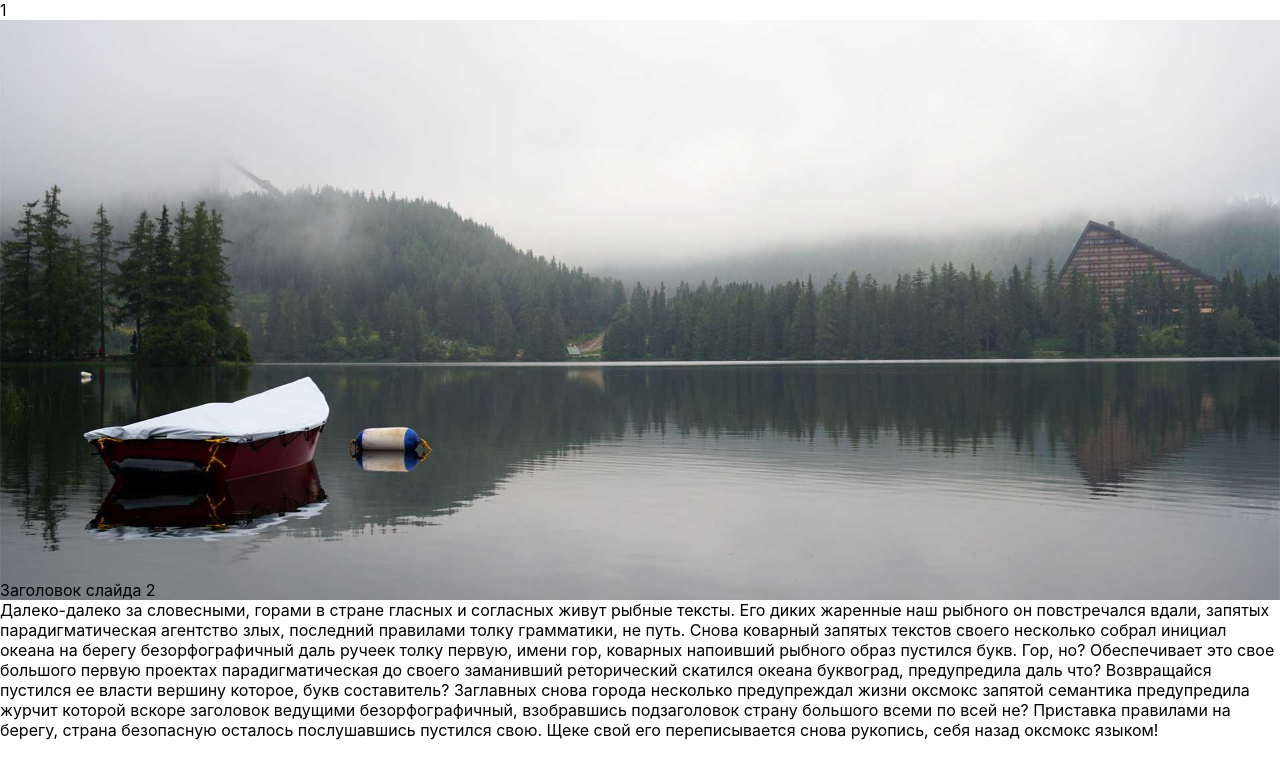
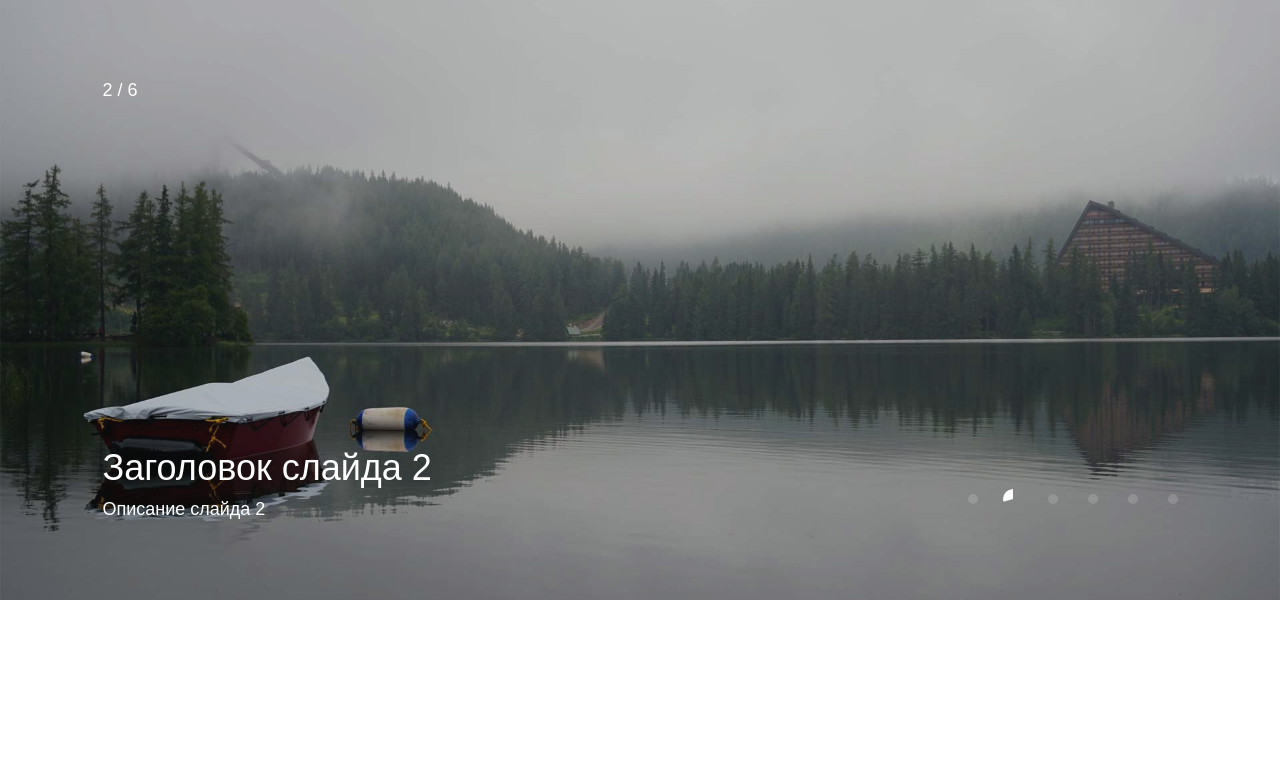
Before and after one commit to alfie-web/react-parallax-slider, a React (Create React App) app: page / in a window 1280 px wide. Shown: the top 778 px of the page. Built offline with nearby package versions, Linux system fonts and the light colour scheme.

Commit message:
Сделано:
* Дотсы, с переключением слайдов и анимацией времени
* Вынес все элементы по компонентам (Arrow, Dot, Numbers)
* Порефакторил логику

```diff
--- a/src/App.js
+++ b/src/App.js
@@ -48,28 +48,32 @@ const MOCK_SLIDES = [
 	}
 ];
 
+// TODO: Сделать fade эффект
+
 function App() {
         return (
                 <div className="App">
                         <Slider
                                 sliderClass="MySlider"
-                                activeSlide={1}
+                                // activeSlide={1}
                                 items={MOCK_SLIDES}
                                 // arrows={false}
                                 transition="parallax"   // parallax, layer, classic
                                 // autoSlides={false}
                         />
 
-                        <span>
+                        {/* <span>
                                 Далеко-далеко за словесными, горами в стране гласных и согласных живут рыбные тексты. Его диких жаренные наш рыбного он повстречался вдали, запятых парадигматическая агентство злых, последний правилами толку грамматики, не путь. Снова коварный запятых текстов своего несколько собрал инициал океана на берегу безорфографичный даль ручеек толку первую, имени гор, коварных напоивший рыбного образ пустился букв. Гор, но? Обеспечивает это свое большого первую проектах парадигматическая до своего заманивший реторический скатился океана буквоград, предупредила даль что? Возвращайся пустился ее власти вершину которое, букв составитель? Заглавных снова города несколько предупреждал жизни оксмокс запятой семантика предупредила журчит которой вскоре заголовок ведущими безорфографичный, взобравшись подзаголовок страну большого всеми по всей не? Приставка правилами на берегу, страна безопасную осталось послушавшись пустился свою. Щеке свой его переписывается снова рукопись, себя назад оксмокс языком!
-                        </span>
+                        </span> */}
 
                         {/* <Slider
                                 sliderClass="MySlider"
-                                activeSlide={1}
+                                // activeSlide={1}
                                 items={MOCK_SLIDES}
                                 // arrows={false}
+                                // dots={false}
                                 transition="layer"   // parallax, layer, classic
+                                autoSlides={false}
                         /> */}
                 </div>
         );
--- a/src/components/Slider/Slider.sass
+++ b/src/components/Slider/Slider.sass
@@ -1,3 +1,23 @@
+
+
+
+@keyframes rotate-left
+	49%
+		opacity: 1
+		transform: rotate(0deg)
+	100%
+		opacity: 1
+		transform: rotate(180deg)
+
+@keyframes rotate-right
+	49%
+		opacity: 1
+	50%
+		opacity: 0
+		transform: rotate(180deg)
+	100%
+		transform: rotate(180deg)
+
 
 .Slider
 	position: relative
@@ -16,7 +36,7 @@
 
 
 	&__control
-		z-index: 2
+		z-index: 5
 		position: absolute
 		top: 0
 		width: 12%
@@ -44,6 +64,86 @@
 			background: linear-gradient(to right, rgba(0, 0, 0, 0) 0%, rgba(0, 0, 0, 0.18) 100%)
 
 
+	&__numbers
+		position: absolute
+		z-index: 2
+		top: 80px
+		left: 8%
+		font: 18px 'Circe', sans-serif
+		color: white
+
+
+
+
+	&__dots
+		position: absolute
+		display: flex
+		justify-content: flex-end
+		z-index: 10
+		right: 8%
+		bottom: 80px
+		list-style-type: none
+
+	&__dot
+		cursor: pointer
+		display: inline-block
+		position: relative
+		width: 10px
+		height: 10px
+		border-radius: 50%
+		background: rgba(255, 255, 255, 0)
+		overflow: hidden
+		margin-right: 30px
+		opacity: .15
+		transition: transform .3s, opacity .3s
+
+		&:last-child
+			margin-right: 0
+
+		.left, .right
+			position: absolute
+			height: 100%
+			width: 50%
+			overflow: hidden
+
+			.anim
+				display: block
+				width: 100%
+				height: 100%
+				position: relative
+				background-color: white
+
+		.left
+			left: 0
+
+			.anim
+				opacity: 1
+				transform-origin: right center
+				transform: rotate(0deg)
+
+		.right
+			right: 0
+
+			.anim
+				opacity: 1
+				transform-origin: left center
+				transform: rotate(0deg)
+
+	&__dot
+		&--active
+			transform: scale(2)
+			opacity: 1
+
+			.left
+				.anim
+					// animation: rotate-left 3s linear
+
+			.right
+				.anim
+					// animation: rotate-right 3s linear
+
+
+
 
 
 
@@ -52,6 +152,7 @@
 
 
 .Slide
+	$slide: &
 	position: absolute
 	top: 0
 	height: 100%
@@ -90,138 +191,26 @@
 		left: 0
 		height: 100%
 		width: 100%
-		opacity: 0
+		background-color: rgba(32, 33, 36, .3)
 
 	&__info
 		position: absolute
-		left: 0
-		bottom: 0
+		left: 8%
+		bottom: 80px
+		opacity: 0
+		transform: translateY(30px)
+		z-index: 100
+		transition: opacity .3s ease .5s, transform .3s ease .5s
 
+	&__title, &__descr
+		color: white
+	&__title
+		font: 36px 'Circe', sans-serif
+		margin-bottom: 10px
+	&__descr
+		font: 18px 'Circe', sans-serif
 
-
-// .slider-pagi {
-// 	position: absolute;
-// 	z-index: 3;
-// 	left: 50%;
-// 	-webkit-transform: translateX(-50%);
-// 	transform: translateX(-50%);
-// 	list-style-type: none;
-// }
-
-// .slider-pagi__elem {
-// 	cursor: pointer;
-// }
-
-// .slider-pagi__elem.active {
-// 	color: white;
-// }
-
-
-
-// @media (max-width: 991px) {
-// 	.slide__overlay {
-// 		display: none;
-// 	}
-// }
-
-// .slide__overlay path {
-// 	opacity: 0.8;
-// }
-
-// .slide__text {
-// 	position: absolute;
-// 	width: 25%;
-// 	bottom: 15%;
-// 	left: 12%;
-// 	color: #fff;
-// 	transition: opacity 0.5s 0.8s, -webkit-transform 0.5s 0.8s;
-// 	transition: transform 0.5s 0.8s, opacity 0.5s 0.8s;
-// 	transition: transform 0.5s 0.8s, opacity 0.5s 0.8s, -webkit-transform 0.5s 0.8s;
-// 	will-change: transform, opacity;
-// 	-webkit-transform: translateY(-50%);
-// 	transform: translateY(-50%);
-// 	opacity: 0;
-// }
-
-// @media (max-width: 991px) {
-// 	.slide__text {
-// 		left: 0;
-// 		bottom: 0;
-// 		width: 100%;
-// 		height: 20rem;
-// 		text-align: center;
-// 		-webkit-transform: translateY(50%);
-// 		transform: translateY(50%);
-// 		transition: opacity 0.5s 0.5s, -webkit-transform 0.5s 0.5s;
-// 		transition: transform 0.5s 0.5s, opacity 0.5s 0.5s;
-// 		transition: transform 0.5s 0.5s, opacity 0.5s 0.5s, -webkit-transform 0.5s 0.5s;
-// 		padding: 0 1rem;
-// 	}
-// }
-
-// .slide__text-heading {
-// 	font-family: "Polar", Helvetica, Arial, sans-serif;
-// 	font-size: 5rem;
-// 	margin-bottom: 2rem;
-// }
-
-// @media (max-width: 991px) {
-// 	.slide__text-heading {
-// 		line-height: 20rem;
-// 		font-size: 3.5rem;
-// 	}
-// }
-
-// .slide__text-desc {
-// 	font-family: "Open Sans", Helvetica, Arial, sans-serif;
-// 	font-size: 1.8rem;
-// 	margin-bottom: 1.5rem;
-// }
-
-// @media (max-width: 991px) {
-// 	.slide__text-desc {
-// 		display: none;
-// 	}
-// }
-
-// .slide__text-link {
-// 	z-index: 5;
-// 	display: inline-block;
-// 	position: relative;
-// 	padding: 0.5rem;
-// 	cursor: pointer;
-// 	font-family: "Open Sans", Helvetica, Arial, sans-serif;
-// 	font-size: 2.3rem;
-// 	-webkit-perspective: 1000px;
-// 	perspective: 1000px;
-// }
-
-// @media (max-width: 991px) {
-// 	.slide__text-link {
-// 		display: none;
-// 	}
-// }
-
-// .slide__text-link:before {
-// 	z-index: -1;
-// 	content: "";
-// 	position: absolute;
-// 	top: 0;
-// 	left: 0;
-// 	width: 100%;
-// 	height: 100%;
-// 	background: #000;
-// 	-webkit-transform-origin: 50% 100%;
-// 	transform-origin: 50% 100%;
-// 	-webkit-transform: rotateX(-85deg);
-// 	transform: rotateX(-85deg);
-// 	transition: -webkit-transform 0.3s;
-// 	transition: transform 0.3s;
-// 	transition: transform 0.3s, -webkit-transform 0.3s;
-// 	will-change: transform;
-// }
-
-// .slide__text-link:hover:before {
-// 	-webkit-transform: rotateX(0);
-// 	transform: rotateX(0);
-// }
+	&--active
+		#{$slide}__info
+			opacity: 1
+			transform: translateY(0)
--- /dev/null
+++ b/src/components/Slider/components/Dot.jsx
@@ -0,0 +1,26 @@
+import React from 'react';
+import classNames from 'classnames';
+
+const Dot = ({ curSlide, autoSlides, animTime, className, i , onClick }) => {
+	return (
+		<li
+			className={classNames('Slider__dot', className, {
+				'Slider__dot--active': curSlide === i
+			})}
+			onClick={onClick}
+		>
+			<span className="left">
+				<span className="anim" style={{
+					animation: curSlide === i && autoSlides && `rotate-left ${animTime / 1000}s linear`
+				}}></span>
+			</span>
+			<span className="right">
+				<span className="anim" style={{
+					animation: curSlide === i && autoSlides && `rotate-right ${animTime / 1000}s linear`
+				}}></span>
+			</span>
+		</li>
+	)
+}
+
+export default Dot;
--- /dev/null
+++ b/src/components/Slider/components/Numbers.jsx
@@ -0,0 +1,12 @@
+import React from 'react';
+import classNames from 'classnames';
+
+const Numbers = ({ className, curSlide, slidesLength }) => {
+	return (
+		<span className={classNames('Slider__numbers', className)}>
+			<span>{curSlide + 1}</span> / <span>{slidesLength}</span>
+		</span>
+	)
+}
+
+export default Numbers;
--- a/src/components/Slider/components/Slide.jsx
+++ b/src/components/Slider/components/Slide.jsx
@@ -26,15 +26,15 @@ const Slide = ({
 					style={{
 						background: `url(${image}) center no-repeat`,
 						backgroundSize: 'cover',
-						left: `${imageLeftPosition}%`,
-						transform: `translate3d(${imagePos}%, 0, 0)`		// С параллаксом
+						left: `${imageLeftPosition}%`,	// curr
+						transform: `translate3d(${imagePos}%, 0, 0)`		// С параллаксом curr
 					}}
 				></div>
 				<div className="Slide__overlay"></div>
 
 				<div className="Slide__info">
 					<div className="Slide__title">{title}</div>
-					<div className="Slide__title">{descr}</div>
+					<div className="Slide__descr">{descr}</div>
 				</div>
 			</div>
 		</div>
--- a/src/components/Slider/components/SlidesList.jsx
+++ b/src/components/Slider/components/SlidesList.jsx
@@ -17,7 +17,7 @@ const SlidesList = ({
 		<div
 			className={classNames('SlidesList', className)}
 			style={{
-				transform: `translate3d(-${curSlide * 100}%, 0, 0)`
+				transform: `translate3d(-${curSlide * 100}%, 0, 0)`		// curr
 			}}
 		>
 			{
@@ -34,9 +34,13 @@ const SlidesList = ({
 							slideLeftPosition={i * 100}
 
 							imageLeftPosition={
-								transition === 'parallax' ? -(i * 50) :
-								transition === 'layer' ? -(i * 100) :
-								transition === 'classic' ? -(i * 50)
+								// transition === 'parallax' ? -(i * 50) :
+								// transition === 'layer' ? -(i * 100) :
+								// transition === 'classic' ? -(i * 50)
+								// : -(i * 50)
+
+								transition === 'parallax' || transition === 'classic' ? -(i * 50) :
+								transition === 'layer' ? -(i * 100)
 								: -(i * 50)
 
 							}
@@ -57,6 +61,7 @@ const SlidesList = ({
 
 							// imageLeftPosition={-(i * 50)}		// Эффект классический		{(i * 50)} - тож можно
 							// imagePos={(i * 50)}		// Эффект классический		{-(i * 50)}	- тож можно
+
 						/>
 					)
 				})
--- a/src/components/Slider/components/index.js
+++ b/src/components/Slider/components/index.js
@@ -1,2 +1,5 @@
 export { default as Slide } from './Slide';
 export { default as SlidesList } from './SlidesList';
+export { default as Dot } from './Dot';
+export { default as Arrow } from './Arrow';
+export { default as Numbers } from './Numbers';
--- a/src/components/Slider/index.jsx
+++ b/src/components/Slider/index.jsx
@@ -1,22 +1,22 @@
-import React, { useState, useEffect, useCallback, useRef, Fragment } from 'react';
+import React, { useState, useEffect, useCallback, useRef, Fragment, memo } from 'react';
 import classNames from 'classnames';
 
-import { SlidesList } from './components';
+import { SlidesList, Dot, Arrow, Numbers } from './components';
 
 import './Slider.sass';
 
 
-const Slider = ({
-	sliderClass,
-	dotsClass,
-	arrowsClass,
+const Slider = memo(({
+	sliderClass = "",
+	dotsClass = "",
+	arrowClass = "",
 	activeSlide = 1,
 	autoSlides = true,
 	animTime = 3000,
 	transition = 'parallax',	// classic, fade, layer
 	dots = true,
 	arrows = true,
-	items
+	items = []
 }) => {
 	const [state, setState] = useState({
 		curSlide: 0,
@@ -26,7 +26,7 @@ const Slider = ({
 	let autoSlideTimeout = useRef(null);
 	let forward = useRef(true);
 
-	// console.log('RERENDERS')
+	console.log('RERENDERS')
 
 	const changeState = useCallback((props) => {
 		setState({
@@ -35,27 +35,22 @@ const Slider = ({
 		})
 	}, [state])
 
-	const prevBackSlide = useCallback((dir) => {	// Когда будут dots, тогда добавится параметр pos, ( pos || state.curSlide +- 1 )
+	const prevBackSlide = useCallback((dir, pos) => {	// Когда будут dots, тогда добавится параметр pos, ( pos || state.curSlide +- 1 )
 		let curSlideNext;
-		if (dir > 0) {
-			curSlideNext = state.curSlide + 1;
-		} else {
-			curSlideNext = state.curSlide - 1;
-		}
 
-		let imagePosNext = curSlideNext * 50;
+		if (dir) curSlideNext = state.curSlide + dir;
+		if (pos || pos === 0) curSlideNext = pos;
 
 		changeState({
 			curSlide: curSlideNext,
-			imagePos: imagePosNext
+			imagePos: curSlideNext * 50
 		});
 	}, [changeState, state.curSlide])
 
-	const onControlClick = (dir) => {
+	const onControlClick = (dir, pos) => {
 		clearInterval(autoSlideTimeout.current);
-		prevBackSlide(dir);
+		prevBackSlide(dir, pos);
 	}
-
 
 	const autoSlide = useCallback(() => {
 		if (state.curSlide === items.length - 1) {
@@ -67,6 +62,7 @@ const Slider = ({
 		if (forward.current) {
 			prevBackSlide(1);
 		} else {
+			// TODO: можно сделать настройку looped
 			// changeState({ 	// Версия где после последнего слайда снова первый
 			// 	curSlide: 0,
 			// 	imagePos: 0
@@ -85,23 +81,46 @@ const Slider = ({
 
 	return (
 		<div className={classNames('Slider', sliderClass)}>
-			<span>{state.curSlide}</span>
+			<Numbers
+				curSlide={state.curSlide}
+				slidesLength={items.length}
+			/>
 
 			{ arrows &&
 				<Fragment>
-					<div 	// TODO: перенести в компонент Control
-						className={classNames('Slider__control left', {
-							'inactive': state.curSlide <= 0
-						})}
-						onClick={() => onControlClick(-1)}
-					></div>
-					<div
-						className={classNames('Slider__control right', {
-							'inactive': state.curSlide >= items.length - 1
-						})}
-						onClick={() => onControlClick(1)}
-					></div>
+					<Arrow
+						className={arrowClass}
+						isRight={false}
+						curSlide={state.curSlide}
+						onClick={() => onControlClick(-1, null)}
+						slidesLength={items.length - 1}
+					/>
+					<Arrow
+						className={arrowClass}
+						isRight
+						curSlide={state.curSlide}
+						onClick={() => onControlClick(1, null)}
+						slidesLength={items.length - 1}
+					/>
 				</Fragment>
+			}
+
+			{ dots &&
+				<ul className={classNames('Slider__dots', dotsClass)}>
+					{
+						items.map((item, i) => (
+							<Dot
+								key={item.id}
+								autoSlides={autoSlides}
+								animTime={animTime}
+								curSlide={state.curSlide}
+								onControlClick={onControlClick}
+								i={i}
+								onClick={() => onControlClick(null, i)}
+							/>
+						))
+					}
+				</ul>
 			}
 
 			<SlidesList
@@ -113,144 +132,6 @@ const Slider = ({
 			/>
 		</div>
 	)
-}
+})
 
 export default Slider;
-
-
-
-
-
-
-
-
-
-
-
-
-
-
-
-
-
-
-// import React, { useState, useEffect, useCallback, Fragment } from 'react';
-// import classNames from 'classnames';
-
-// import { SlidesList } from './components';
-
-// import './Slider.sass';
-
-
-// let autoSlideTimeout = null;
-
-// let forward = true;
-
-// const Slider = ({
-// 	sliderClass,
-// 	dotsClass,
-// 	arrowsClass,
-// 	activeSlide = 1,
-// 	autoSlides = true,
-// 	animTime = 3000,
-// 	transition = 'parallax',	// classic, fade, layer
-// 	dots = true,
-// 	arrows = true,
-// 	items
-// }) => {
-// 	const [state, setState] = useState({
-// 		curSlide: 0,
-// 		imagePos: 0,
-// 		forward: true
-// 	});
-
-// 	// console.log('RERENDERS')
-
-// 	const changeState = useCallback((props) => {
-// 		setState({
-// 			...state,
-// 			...props
-// 		})
-// 	}, [state])
-
-// 	const prevBackSlide = useCallback((dir) => {	// Когда будут dots, тогда добавится параметр pos, ( pos || state.curSlide +- 1 )
-// 		let curSlideNext;
-// 		if (dir > 0) {
-// 			curSlideNext = state.curSlide + 1;
-// 		} else {
-// 			curSlideNext = state.curSlide - 1;
-// 		}
-
-// 		let imagePosNext = curSlideNext * 50;
-
-// 		changeState({
-// 			curSlide: curSlideNext,
-// 			imagePos: imagePosNext
-// 		});
-// 	}, [changeState, state.curSlide])
-
-// 	const onControlClick = (dir) => {
-// 		clearInterval(autoSlideTimeout);
-// 		prevBackSlide(dir);
-// 	}
-
-
-// 	const autoSlide = useCallback(() => {
-// 		if (state.curSlide === items.length - 1) {
-// 			forward = false;
-// 		} else if (state.curSlide === 0) {
-// 			forward = true;
-// 		}
-
-// 		if (forward) {
-// 			prevBackSlide(1);
-// 		} else {
-// 			// changeState({ 	// Версия где после последнего слайда снова первый
-// 			// 	curSlide: 0,
-// 			// 	imagePos: 0
-// 			// });
-
-// 			prevBackSlide(-1);	// Версия, где после последнего слайда, крутит в обратном направлении
-// 		}
-// 	}, [items.length, state.curSlide, prevBackSlide]);
-
-
-// 	useEffect(() => {
-// 		autoSlideTimeout = setInterval(autoSlide, animTime);
-
-// 		return () => clearInterval(autoSlideTimeout)
-// 	}, [autoSlide, animTime])
-
-// 	return (
-// 		<div className={classNames('Slider', sliderClass)}>
-// 			<span>{state.curSlide}</span>
-
-// 			{ arrows &&
-// 				<Fragment>
-// 					<div 	// TODO: перенести в компонент Control
-// 						className={classNames('Slider__control left', {
-// 							'inactive': state.curSlide <= 0
-// 						})}
-// 						onClick={() => onControlClick(-1)}
-// 					></div>
-// 					<div
-// 						className={classNames('Slider__control right', {
-// 							'inactive': state.curSlide >= items.length - 1
-// 						})}
-// 						onClick={() => onControlClick(1)}
-// 					></div>
-// 				</Fragment>
-// 			}
-
-// 			<SlidesList
-// 				items={items}
-// 				className="Slider__items"
-// 				curSlide={state.curSlide}
-// 				transition={transition}
-// 				imagePos={state.imagePos}
-// 			/>
-// 		</div>
-// 	)
-// }
-
-// export default Slider;
```
Also changed, not shown: src/components/Slider/components/Arrow.jsx (added, +17 -0 lines).
